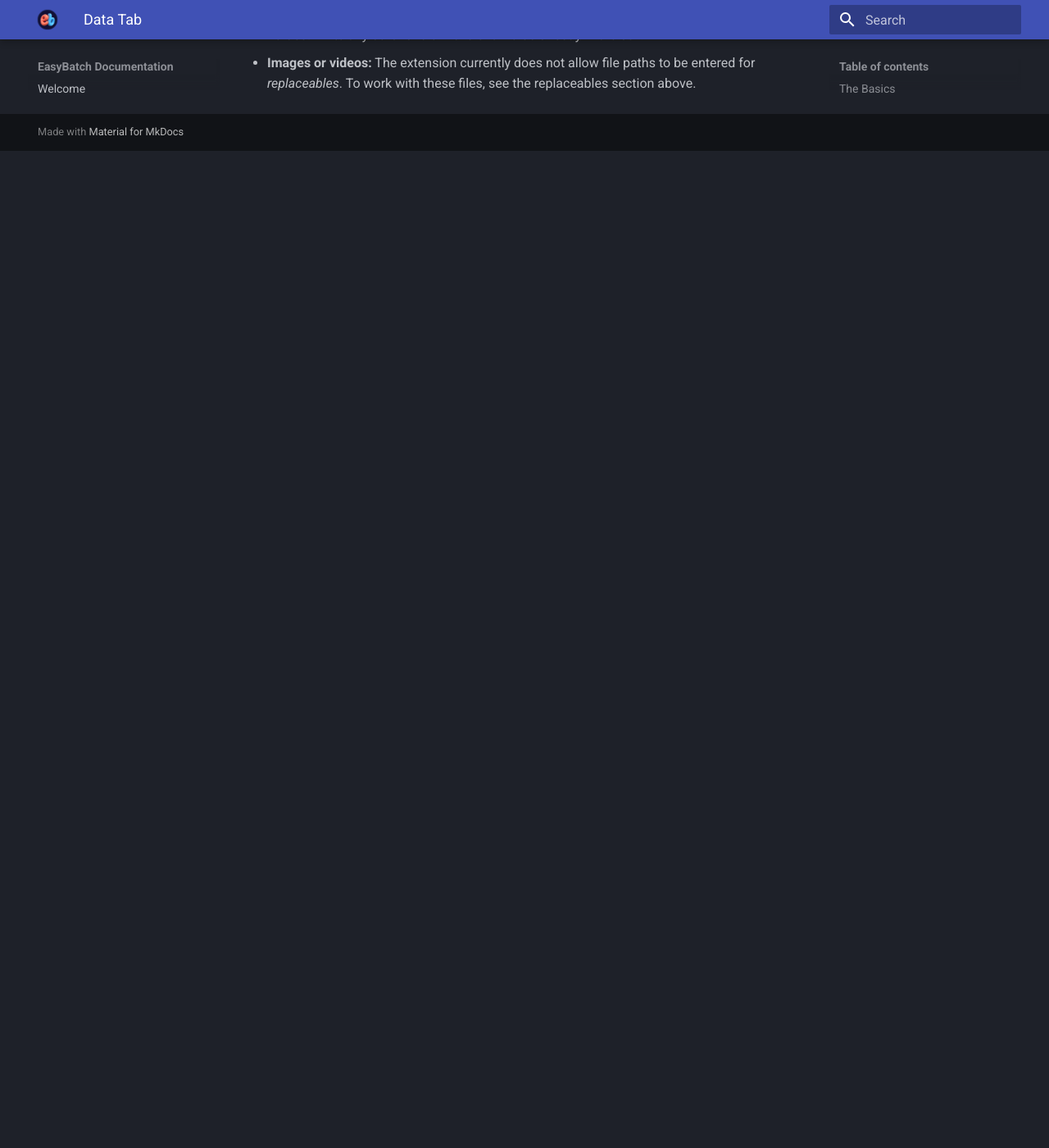
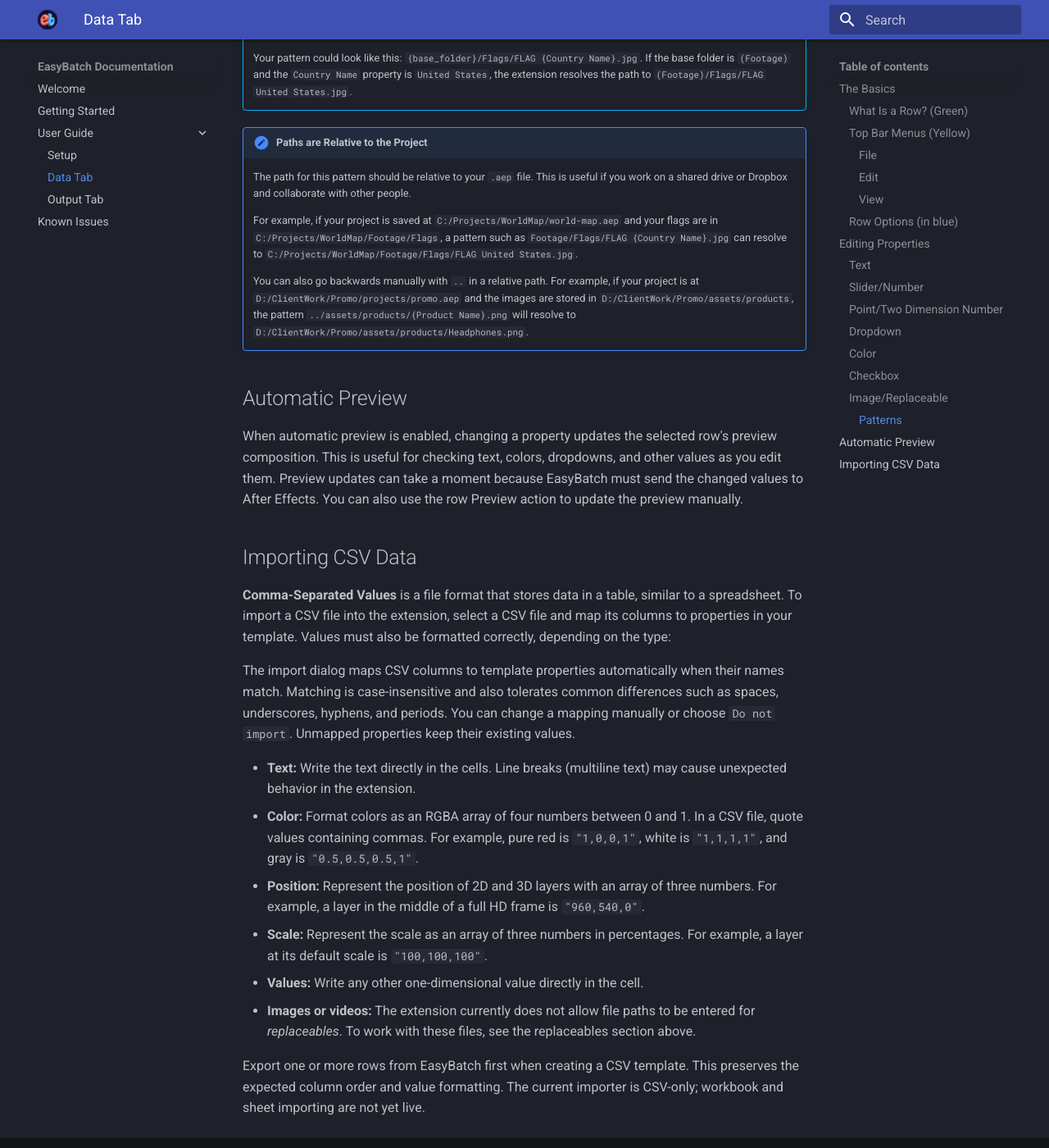
Before and after one commit to gabriel-ar/Ae-EasyBatch, an MkDocs documentation site: the page built from docs/tab-data.md, in a window 1280 px wide and 1400 px high, scrolled down 6167 px. Shown: the whole window at 82% size. Built offline with MkDocs 1.6.1 and Material for MkDocs 9.7.7, drawn with Linux system fonts in a browser that asks for light colours; before the commit the page ends 6351 px from its top, so only the background shows below that; some of the changed text lies outside the part shown.

Commit message:
Improved documentation

```diff
--- /dev/null
+++ b/docs/setup.md
@@ -0,0 +1,62 @@
+# Setup
+
+EasyBatch reads templates from After Effects compositions that have an Essential Graphics template. Set up the composition and its editable properties in After Effects first; the extension then turns those properties into editable data columns.
+
+## Create a Template in After Effects
+
+![Screenshot of the setup stage](assets/data-hl-row-props-to-ext.png)
+
+1. Open the composition you want to use as a template.
+2. Open `Window` > `Essential Graphics` (or the Essential Graphics panel in your After Effects version).
+3. Select the composition in the Essential Graphics panel.
+4. Set the template name.
+5. Drag each property from your comp that should vary between rows from the composition into the Essential Graphics panel.
+6. Give every exposed property a clear, unique name.
+
+EasyBatch scans compositions that contain at least one Essential Graphics controller. A composition without exposed properties is not a useful EasyBatch template and may not appear in the template list.
+
+## How the Template Appears in EasyBatch
+
+When EasyBatch scans the project, each exposed Essential Graphics property becomes a column in the `Data` tab. Its name becomes the column name and can also be used as a pattern field, such as `{Country Name}`. The property's After Effects value is used as the initial value for the first row.
+
+For details about editing values, supported property types, replaceable sources, and CSV formatting, see [Data Tab](tab-data.md).
+
+## Naming Properties
+
+Use names that describe the value and remain stable throughout the project. Names are used in the Data tab, CSV headers, file path patterns, and generated composition names.
+
+Property names must be unique within a template. Repeated names make it ambiguous which column or pattern field should be used. Avoid changing a property's name after you have created CSV files or patterns that refer to it; if you do rename it, update those files and patterns as well.
+
+## Refreshing the Extension
+
+After creating or changing a template in After Effects:
+
+1. Save the project if you want the template setup to persist with the project.
+2. Return to EasyBatch.
+3. Click the reload button in the extension header.
+4. Select the template from the template dropdown if it is not selected automatically.
+
+Reloading makes EasyBatch rescan the project and update its columns. Existing EasyBatch data and template-specific settings are retained when the same composition is found again.
+
+If the template does not appear, check that:
+
+- the composition is selected in the Essential Graphics panel;
+- the template has at least one exposed property;
+- each exposed property has a unique name; and
+- the extension was reloaded after the template was changed.
+
+## Previewing the Setup
+
+Select a row in the `Data` tab and use its Preview button. EasyBatch creates or updates the `TemplatePreview` composition and applies the row's values to the template. This is a useful check that the exposed properties are connected to the intended layers and controls.
+
+You can enable automatic preview in `Settings` > `Automatically preview when changing values`. With automatic preview enabled, edits to the selected row are sent to After Effects as you make them. You can disable it while setting up many properties or values, then preview a row manually when you are ready.
+
+## Recommended Setup Check
+
+Before importing a large data file or configuring output paths, test the template with one or two rows:
+
+1. Confirm that every intended property appears as a column.
+2. Preview a row in After Effects and confirm that the template responds.
+3. Configure a simple output pattern and render one row.
+
+Once the test works, add more rows or import CSV data. See [Data Tab](tab-data.md) for editing and importing data, and [Output Tab](tab-output.md) for render modes and output configuration.
--- a/docs/tab-data.md
+++ b/docs/tab-data.md
@@ -5,7 +5,18 @@
 ![Screenshot of the Data tab menu](assets/data-hl-menu.png)
 
 ### What Is a Row? (Green)
-Each row is a version of your template. You can add, remove, and edit rows as needed. You can also import rows from an Excel or CSV file. EasyBatch supports the same property types as Essential Graphics. In the simplest render setup, each row becomes a separate render.
+Each row is a version of your template. You can add, remove, and edit rows as needed. You can also import rows from a CSV file. EasyBatch supports the same property types as Essential Graphics. In the simplest render setup, each row becomes a separate render.
+
+| Property type | How it is edited |
+| --- | --- |
+| Text | Enter text directly, including multiple lines. |
+| Number / Slider | Type a value, use the arrows, or drag horizontally. |
+| Point / Two Dimension Number | Edit the `X` and `Y` values or drag them horizontally. |
+| Three Dimension Number | Edit the `X`, `Y`, and `Z` values. |
+| Color | Use the color picker or edit the color value. |
+| Dropdown | Select one of the options from the Dropdown Menu Control. |
+| Checkbox | Set the value using the checkbox control. |
+| Image / Replaceable | Choose a file for the row or configure a file path pattern. |
 
 ### Top Bar Menus (Yellow)
 !!! tip "Use Shortcuts"
@@ -36,11 +47,13 @@
 - **Previous/Next Row:** Changes the currently selected row. This is useful in Detail View mode.
 - **Edit View...:** Opens a dialog that allows you to hide or reorder columns and properties in the table and detail views.
 
+`Edit View...` controls which properties are visible and the order in which they appear. These choices apply to both the table and detail views; they do not remove properties from the template or delete their data.
+
 ### Row Options (in blue)
 
 ![Screenshot of the row options](assets/data-hl-row-opts.png)
 
-- **Row index:** Displays the row number. You can use this number to name your renders.
+- **Row number:** Displays the row number. You can use this number to name your renders.
 - **Row menu:** Click to open the Edit menu, the same menu that opens from the top bar or when you right-click the row.
 - **Preview button:** Previews your template with the row's data.
 
@@ -66,6 +79,12 @@
 ### Dropdown
 Created by dragging a `Dropdown Menu Control` Expression Control into the Essential Graphics panel.
 
+### Color
+Created by dragging a color property into the Essential Graphics panel. Use the color control to choose a color or edit its value directly when precision is important.
+
+### Checkbox
+Created by dragging a Checkbox Expression Control into the Essential Graphics panel. Each row can enable or disable the property independently.
+
 ### Image/Replaceable
 This is the most complex type of property. It is created by dragging an image or movie layer into the Essential Graphics panel. You can load the image for each layer manually by clicking the file icon in each cell of the column.
 
@@ -74,13 +93,13 @@
 #### Patterns
 ![Screenshot of the replaceable file path pattern](assets/data-replaceable.png){ width="500" }
 
-The `File Path Pattern` allows you to use other properties to find a file.
+The `File Path Pattern` allows you to use other properties to find a file. The preview includes an indicator showing whether the resolved path currently points to an existing file. A warning indicator means the file was not found at the previewed path.
 
 The pattern is made up of `Fields`. A field can be another property of your template, the row number, or a custom increment. Fields are represented by braces in the pattern. Everything inside braces is replaced if it is a valid property. The pattern is evaluated for each row, using that row's property values to resolve the file path.
 
 To add a field, open the `Add Field` dropdown and select one. Fields in bold represent special options:
 
-- **Base Folder/Path:** If your files are in a complex path, use a `Base Folder` field. When included in the pattern, it represents the path to the folder you select. The pattern and the base folder are relative to the project location.
+- **Base Folder:** If your files are in a complex path, use a `Base Folder` field. When included in the pattern, it represents the path to the folder you select. The pattern and the base folder are relative to the project location.
 - **Row Number:** The row number, starting at 0.
 - **Increment:** A configurable increment. `{increment:0001}` produces `0001` for the first row and `0002` for the second row. `{increment:050}` produces `050` for the first row and `051` for the second row.
 - ***Properties from your Template:*** The remaining options in the list are properties from your template.
@@ -89,7 +108,7 @@
 !!! abstract "Basic Use Case Example"
     You have a template that requires a render for each country in the world. The template includes the country's flag. You already have a folder containing all the flags, and each flag is named with `FLAG` and the country name. You are already using the country name as a property in your template. You need a way to build a file path for the extension to import these files. To simplify your pattern, add a `Base Folder` field and select its value first.
 
-    Your pattern could look like this: `{base_path}/Flags/FLAG {Country Name}.jpg`.
+    Your pattern could look like this: `{base_folder}/Flags/FLAG {Country Name}.jpg`.
     If the base folder is `(Footage)` and the `Country Name` property is `United States`, the extension resolves the path to `(Footage)/Flags/FLAG United States.jpg`.
 
 !!! note "Paths are Relative to the Project"
@@ -100,12 +119,20 @@
     You can also go backwards manually with `..` in a relative path. For example, if your project is at `D:/ClientWork/Promo/projects/promo.aep` and the images are stored in `D:/ClientWork/Promo/assets/products`, the pattern `../assets/products/{Product Name}.png` will resolve to `D:/ClientWork/Promo/assets/products/Headphones.png`.
 
 
+## Automatic Preview
+
+When automatic preview is enabled, changing a property updates the selected row's preview composition. This is useful for checking text, colors, dropdowns, and other values as you edit them. Preview updates can take a moment because EasyBatch must send the changed values to After Effects. You can also use the row Preview action to update the preview manually.
+
 ## Importing CSV Data
-**Comma-Separated Values** is a file format that stores data in a table, similar to a spreadsheet. To import a CSV file into the extension, make sure the name of each column matches the name of a property in your template. If the columns in the imported file do not match, the extension ignores that data. Values must also be formatted correctly, depending on the type:
+**Comma-Separated Values** is a file format that stores data in a table, similar to a spreadsheet. To import a CSV file into the extension, select a CSV file and map its columns to properties in your template. Values must also be formatted correctly, depending on the type:
+
+The import dialog maps CSV columns to template properties automatically when their names match. Matching is case-insensitive and also tolerates common differences such as spaces, underscores, hyphens, and periods. You can change a mapping manually or choose `Do not import`. Unmapped properties keep their existing values.
 
 - **Text:** Write the text directly in the cells. Line breaks (multiline text) may cause unexpected behavior in the extension.
-- **Color:** Format colors as an RGBA array of four numbers between 0 and 1. For example, pure red is `1,0,0,1`, white is `1,1,1,1`, and gray is `0.5,0.5,0.5,1`.
-- **Position:** Represent the position of 2D and 3D layers with an array of three numbers. For example, a layer in the middle of a full HD frame is `960,540,0`.
-- **Scale:** Represent the scale as an array of three numbers in percentages. For example, a layer at its default scale is `100,100,100`.
+- **Color:** Format colors as an RGBA array of four numbers between 0 and 1. In a CSV file, quote values containing commas. For example, pure red is `"1,0,0,1"`, white is `"1,1,1,1"`, and gray is `"0.5,0.5,0.5,1"`.
+- **Position:** Represent the position of 2D and 3D layers with an array of three numbers. For example, a layer in the middle of a full HD frame is `"960,540,0"`.
+- **Scale:** Represent the scale as an array of three numbers in percentages. For example, a layer at its default scale is `"100,100,100"`.
 - **Values:** Write any other one-dimensional value directly in the cell.
 - **Images or videos:** The extension currently does not allow file paths to be entered for *replaceables*. To work with these files, see the replaceables section above.
+
+Export one or more rows from EasyBatch first when creating a CSV template. This preserves the expected column order and value formatting. The current importer is CSV-only; workbook and sheet importing are not yet live.
--- a/docs/tab-output.md
+++ b/docs/tab-output.md
@@ -3,6 +3,12 @@
 
 ## Render Modes
 Render modes define what the extension does with each row.
+
+| Mode | Creates | Renders files | Best for |
+| --- | --- | --- | --- |
+| One Per Row | Temporary render compositions | Yes | One output per data row |
+| Multi-Output | Uses selected project compositions | Yes | Several outputs per data row |
+| Generate Comps | Editable project compositions | No | Hand-off or post-processing |
 
 ## Render Mode: One Per Row
 This is the simplest mode. Each row is applied to the template and then exported in the format you define below.
@@ -26,25 +32,28 @@
 
 
 ### File Name Pattern
-This feature allows you to give your renders dynamic names and paths. The pattern is interpreted for each render to generate the final file path.
+This feature allows you to give your renders dynamic names and paths. The pattern is interpreted for each render to generate the final file path. You do not need to include a file extension: the selected Output Module supplies the format and extension.
 
 ![Screenshot of the available patterns](assets/export-pattern.png)
 
-In the screenshot above, the pattern `{base_path}/PROMO MATCH {Tricode L}vs{Tricode R}` will be replaced as `Renders/Promos/PROMO MATCH MEXvsRSA`.
+In the screenshot above, the pattern `{base_folder}/PROMO MATCH {Tricode L}vs{Tricode R}` will be replaced as `Renders/Promos/PROMO MATCH MEXvsRSA`.
 
 If you include `/` in the pattern, it is interpreted as a subfolder. The pattern can therefore create subfolders dynamically.
 
-The pattern is made up of fields. In the example above, `{base_path}`, `{Tricode L}`, and `{Tricode R}` are fields. The available fields are:
+The pattern is made up of fields. In the example above, `{base_folder}`, `{Tricode L}`, and `{Tricode R}` are fields. The available fields are:
 
 - **Base Folder**:
 A `Base Folder` allows you to select a folder instead of typing its path into the pattern. Typically, this is the folder that all your renders have in common. If you select a folder on the same drive as the project, the path will be relative and will not include the drive letter. This helps keep the project portable.
 
-    To select a base path, click the `Pick Base Folder` button. To add it to the pattern, click `Add Field` and select `Base Path`. This is equivalent to typing `{base_path}` in the pattern.
+    To select a base folder, click the `Pick Base Folder` button. To add it to the pattern, click `Add Field` and select `Base Folder`. This is equivalent to typing `{base_folder}` in the pattern.
 
     In the screenshot above, we selected the folder `Renders/Promos`, where `Renders` is located in the same folder as the project. Because the path is relative to the project location, it is saved as `Renders/`.
 
 - **Template Name**:
 Replaces `{template_name}` with the name of the template (surprise!). In this case, it produces `Team vs Team`.
+
+- **Composition**:
+In Multi-Output mode, replaces `{comp_name}` with the name of the composition being rendered. This field is available in each composition's render pattern.
 
 - **Row Number**:
 Replaces `{row_number}` with the current row index. If you have 20 renders, the first one is `0` and the last one is `19`.
@@ -68,9 +77,15 @@
 To edit these templates, click `Edit` > `Templates` in the After Effects menu bar, then select the templates you want to modify.
 
 ### Render
-When you are ready, click `Start Batch Render`.
+When you are ready, click `Start Batch Render`. EasyBatch resolves the pattern for every row before queueing. It checks for duplicate paths in One Per Row mode and will not queue the batch until duplicate paths are fixed.
 
-## Render Mode: Multi Output
+### Render Results and Queue Behavior
+
+After queueing, the Output tab displays a result for each row. The result shows whether the row was queued, the resolved output path, and any warning or error returned while applying the row's properties.
+
+EasyBatch clears the existing After Effects render queue before adding the batch, then starts the queue asynchronously. Queueing results can appear before encoding finishes. On Windows, After Effects may block the extension while the render queue is running; see [Known Issues](known-issues.md) for details.
+
+## Render Mode: Multi-Output
 This is the most complex mode. Instead of creating a reference of your template composition and changing its Essential Properties, the extension modifies the properties of your original composition.
 
 This is useful if you want to export more than one composition per row. For example, several compositions could have properties linked to your main template. Because this mode changes the properties in the template itself, you can export compositions that reference the main template with those properties applied.
@@ -116,7 +131,7 @@
 !!! tip "Pro Tip"
     Whenever you add a composition to the renders, its configuration is copied from the previous composition, including the pattern. If you have several compositions that use the same pattern, setting up the first one carefully can save time.
 
-Each Render Composition will have a pattern preview.
+Each Render Composition will have a pattern preview. The available fields are `{base_folder}`, `{template_name}`, `{comp_name}`, `{row_number}`, `{increment:0000}`, and template properties. Duplicate paths are reported because they can cause files to be overwritten.
 
 #### Render Settings
 
@@ -135,3 +150,13 @@
 
 ## Render Mode: Generate Comps
 This mode generates one composition per row and replaces its properties with the corresponding row data. Use it when you need to modify the resulting compositions without access to EasyBatch.
+
+### Composition Name Pattern
+
+The composition name pattern uses `{template_name}`, `{row_number}`, `{increment:0000}`, and template property fields. The pattern is resolved once for each row, and characters that are invalid in composition names are removed. Generated composition names should be unique so that the rows can be distinguished easily.
+
+### Generated Compositions Folder
+
+Use `Generated Comps Folder Name` to choose the project folder where EasyBatch creates the compositions. The default folder is `~Generated by EasyBatch`. This mode creates compositions only; it does not add them to the render queue or render files.
+
+When you are ready, click `Generate Compositions`. EasyBatch creates one composition for each row, adds the template composition as a layer, and applies that row's properties. The generated compositions can then be edited or rendered using After Effects.
--- a/mkdocs.yml
+++ b/mkdocs.yml
@@ -13,6 +13,7 @@
   - Welcome: index.md
   - Getting Started: getting-started.md
   - User Guide:
+    - Setup: setup.md
     - Data Tab: tab-data.md
     - Output Tab: tab-output.md
   - Known Issues: known-issues.md
```
Also changed, not shown: docs/getting-started.md (+8 -5 lines), docs/assets/data-hl-row-props-to-ext.png (added).
